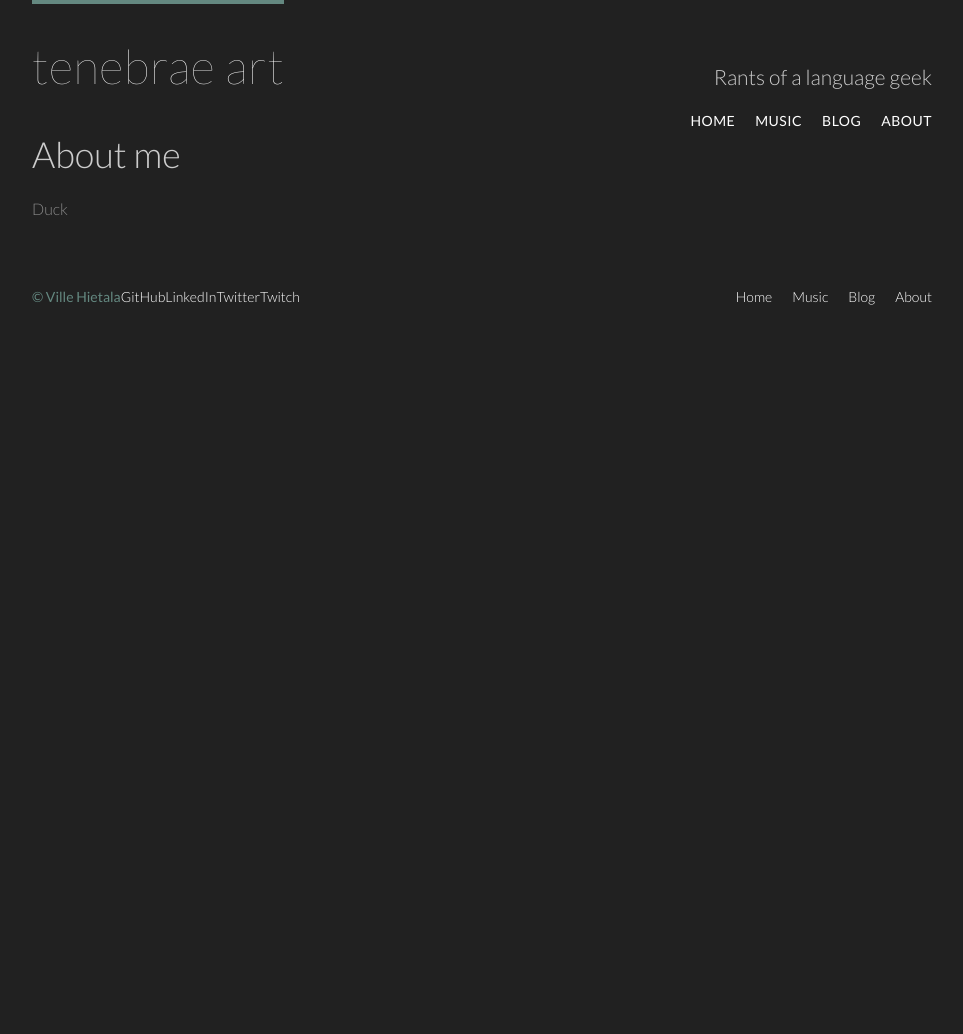
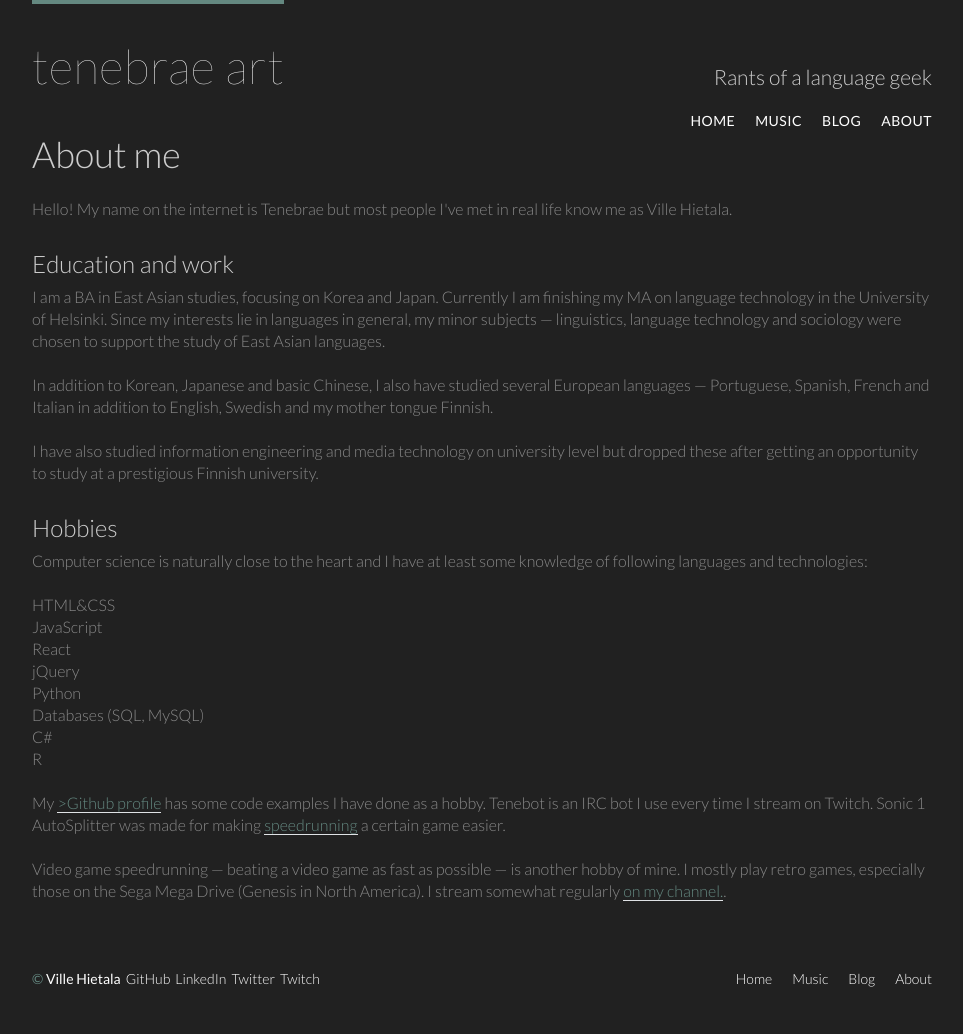
Before and after one commit to tenebrae101/tenebrae101.github.io, a Jekyll site: the page built from about/index.html, in a window 1280 px wide. Shown: the whole page, without its empty margins (158-1121 px from the left). Built offline with Jekyll 4.4.1, drawn with Linux system fonts in a browser that asks for light colours; before the commit the page ends 900 px from its top, so only the background shows below that.

Commit message:
Add files via upload

```diff
--- a/_layouts/default.html
+++ b/_layouts/default.html
@@ -44,9 +44,8 @@
 
     <footer class="primary-footer container group">
 
-      <small>&copy; Ville Hietala</small>
-
-      <nav class="links">
+      <small>&copy; <a href="villehietala.kr@gmail.com">Ville Hietala</a></small><!--
+      --><nav class="links">
         <ul>
           <li><a href="https://github.com/tenebrae101/">GitHub</a></li><!--
           --><li><a href="https://www.linkedin.com/in/villehietala/">LinkedIn</a></li><!--
--- a/about/index.html
+++ b/about/index.html
@@ -3,4 +3,28 @@ layout: default
 title: About me
 ---
 	<h1>{{ page.title }}</h1>
-	<p>Duck</p>
+
+		<p>Hello! My name on the internet is Tenebrae but most people I've met in real life know me as Ville Hietala.</p>
+
+		<h2>Education and work</h2>
+
+		<p>I am a BA in East Asian studies, focusing on Korea and Japan. Currently I am finishing my MA on language technology in the University of Helsinki. Since my interests lie in languages in general, my minor subjects &mdash; linguistics, language technology and sociology were chosen to support the study of East Asian languages.</p>
+		<p>In addition to Korean, Japanese and basic Chinese, I also have studied several European languages &mdash; Portuguese, Spanish, French and Italian in addition to English, Swedish and my mother tongue Finnish.</p>
+		<p>I have also studied information engineering and media technology on university level but dropped these after getting an opportunity to study at a prestigious Finnish university.</p>
+
+		<h2>Hobbies</h2>
+		<p>Computer science is naturally close to the heart and I have at least some knowledge of following languages and technologies:
+		<ul>
+			<li>HTML&amp;CSS</li>
+			<li>JavaScript</li>
+			<li>React</li>
+			<li>jQuery</li>
+			<li>Python</li>
+			<li>Databases (SQL, MySQL)</li>
+			<li>C#</li>
+			<li>R</li>
+		</ul></p>
+
+		<p>My <a href="https://github.com/tenebrae101/">>Github profile</a> has some code examples I have done as a hobby. <b>Tenebot</b> is an IRC bot I use every time I stream on Twitch. <b>Sonic 1 AutoSplitter</b> was made for making <a href="https://www.google.fi/url?sa=t&rct=j&q=&esrc=s&source=web&cd=1&cad=rja&uact=8&ved=0ahUKEwiu_rKAq6fVAhUmb5oKHfuyBToQFggmMAA&url=https%3A%2F%2Fen.wikipedia.org%2Fwiki%2FSpeedrun&usg=AFQjCNFZWfNu1oacyNOdhrf6RDxtoEXdTg">speedrunning</a> a certain game easier.</p>
+
+		<p>Video game speedrunning &mdash; beating a video game as fast as possible &mdash; is another hobby of mine. I mostly play retro games, especially those on the Sega Mega Drive (Genesis in North America). I stream somewhat regularly <a href="https://www.twitch.tv/tenebrae101/">on my channel.</a>.</p>
--- a/assets/stylesheets/main.css
+++ b/assets/stylesheets/main.css
@@ -322,6 +322,8 @@ p a {
 
 .links li {
   float: left;
+  margin-left: 5px;
+  color: #ccc;
 }
 
 
@@ -378,6 +380,7 @@ p a {
 
 blockquote {
   border-left: 5px solid rgba(255,255,255,.5);
+  color: #648880;
   font-style: italic;
   padding: 0 1.5em;
 }
```
